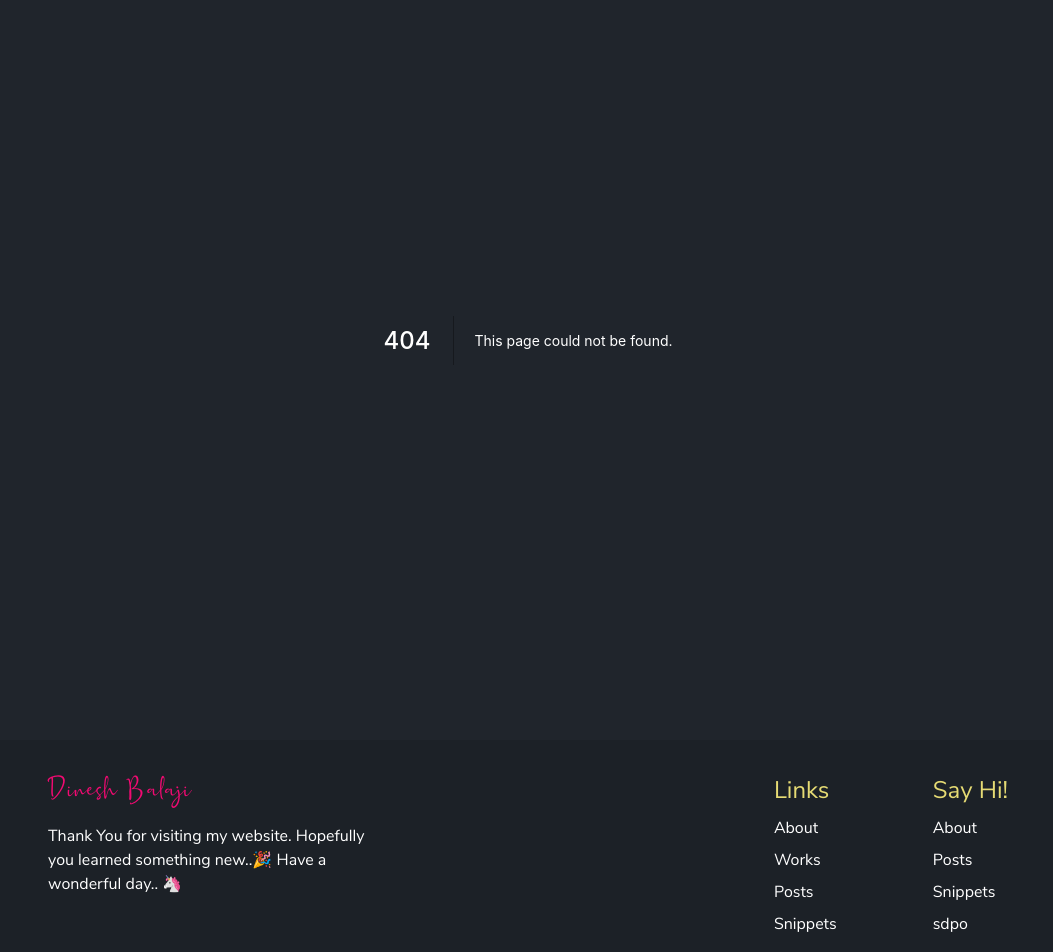
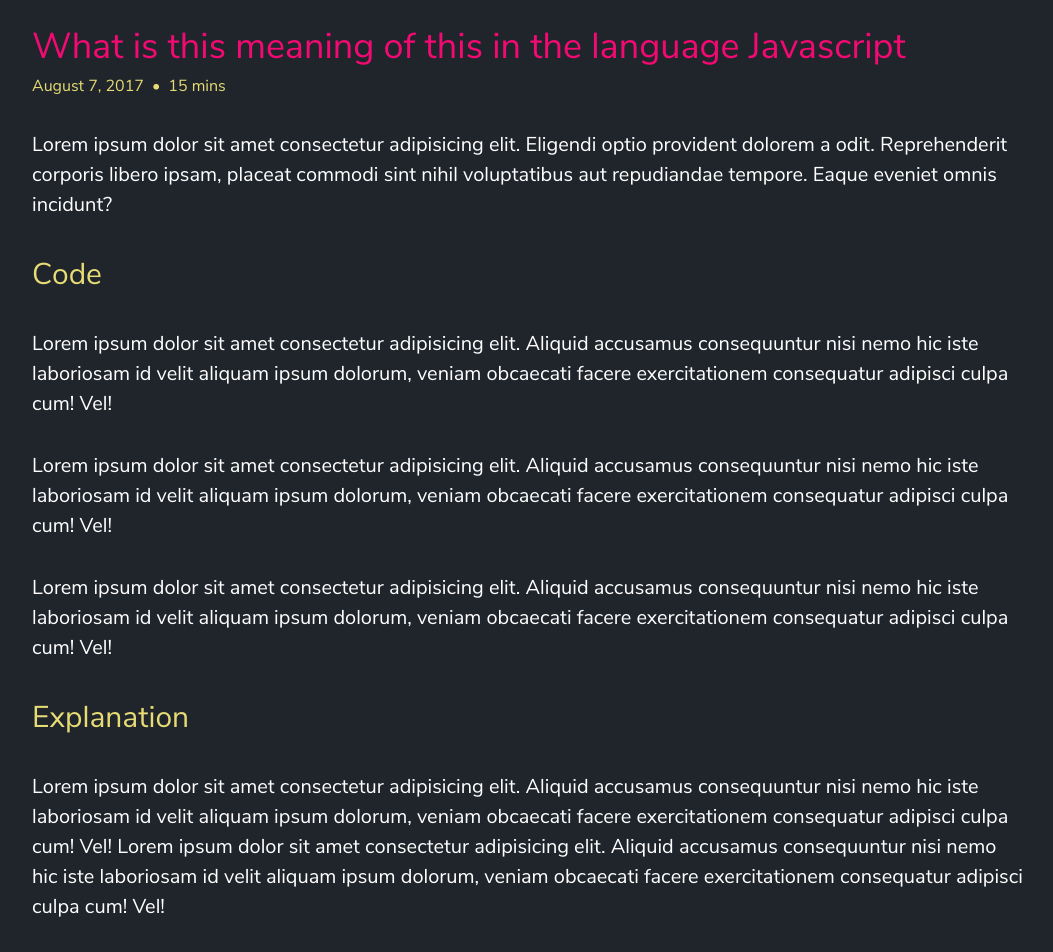
Before and after one commit to sidthesloth92/db-portfolio, a Next.js app: page /snippets/1 in a window 1280 px wide. Before the commit this address had no page. Shown: the part 140-1092 px from the top of the page, without its empty margins (112-1165 px from the left). Built offline with nearby package versions, Linux system fonts and the light colour scheme.

Commit message:
feat(global): add snippet instance page

```diff
--- /dev/null
+++ b/src/pages/snippets/[id].tsx
@@ -0,0 +1,69 @@
+import PageBody from '../../components/page-body/PageBody';
+import Page from '../../components/page/Page';
+
+/**
+ * Represents a page for a single instance of a snippet.
+ */
+const SnippetPage: React.FC = () => {
+  return (
+    <Page>
+      <div className="mb-8">
+        <h3 className="text-primary text-bold">
+          What is this meaning of this in the language Javascript
+        </h3>
+        <div className="text-secondary mb-8">
+          <span>August 7, 2017</span>
+          <span className="px-2">•</span>
+          <span>15 mins</span>
+        </div>
+        <h6>
+          Lorem ipsum dolor sit amet consectetur adipisicing elit. Eligendi
+          optio provident dolorem a odit. Reprehenderit corporis libero ipsam,
+          placeat commodi sint nihil voluptatibus aut repudiandae tempore. Eaque
+          eveniet omnis incidunt?
+        </h6>
+      </div>
+      <PageBody>
+        <h4 className="text-secondary mb-8">Code</h4>
+        <p className="mb-8 text-xl font-light">
+          Lorem ipsum dolor sit amet consectetur adipisicing elit. Aliquid
+          accusamus consequuntur nisi nemo hic iste laboriosam id velit aliquam
+          ipsum dolorum, veniam obcaecati facere exercitationem consequatur
+          adipisci culpa cum! Vel!
+        </p>
+        <p className="mb-8 text-xl font-light">
+          Lorem ipsum dolor sit amet consectetur adipisicing elit. Aliquid
+          accusamus consequuntur nisi nemo hic iste laboriosam id velit aliquam
+          ipsum dolorum, veniam obcaecati facere exercitationem consequatur
+          adipisci culpa cum! Vel!
+        </p>
+        <p className="mb-8 text-xl font-light">
+          Lorem ipsum dolor sit amet consectetur adipisicing elit. Aliquid
+          accusamus consequuntur nisi nemo hic iste laboriosam id velit aliquam
+          ipsum dolorum, veniam obcaecati facere exercitationem consequatur
+          adipisci culpa cum! Vel!
+        </p>
+        <h4 className="text-secondary mb-8">Explanation</h4>
+
+        <p className="mb-8 text-xl font-light">
+          Lorem ipsum dolor sit amet consectetur adipisicing elit. Aliquid
+          accusamus consequuntur nisi nemo hic iste laboriosam id velit aliquam
+          ipsum dolorum, veniam obcaecati facere exercitationem consequatur
+          adipisci culpa cum! Vel! Lorem ipsum dolor sit amet consectetur
+          adipisicing elit. Aliquid accusamus consequuntur nisi nemo hic iste
+          laboriosam id velit aliquam ipsum dolorum, veniam obcaecati facere
+          exercitationem consequatur adipisci culpa cum! Vel!
+        </p>
+
+        <p className="mb-8 text-xl font-light">
+          Lorem ipsum dolor sit amet consectetur adipisicing elit. Aliquid
+          accusamus consequuntur nisi nemo hic iste laboriosam id velit aliquam
+          ipsum dolorum, veniam obcaecati facere exercitationem consequatur
+          adipisci culpa cum! Vel!
+        </p>
+      </PageBody>
+    </Page>
+  );
+};
+
+export default SnippetPage;
--- a/src/pages/snippets.tsx
+++ b/src/pages/snippets/index.tsx
@@ -1,6 +1,8 @@
-import PageBody from '../components/page-body/PageBody';
-import PageHeader from '../components/page-header/PageHeader';
-import Page from '../components/page/Page';
+import Link from 'next/link';
+
+import PageBody from '../../components/page-body/PageBody';
+import PageHeader from '../../components/page-header/PageHeader';
+import Page from '../../components/page/Page';
 
 /**
  * The snippets page of the application.
@@ -34,8 +36,10 @@
 
           <tbody>
             <tr>
-              <td className="w-3/12 p-4 border-b border-dark-light">
-                Date to JSON
+              <td className="w-3/12 p-4 border-b border-dark-light  hover:text-primary">
+                <Link href="/snippets/id">
+                  <a>Date to JSON</a>
+                </Link>
               </td>
               <td className="w-5/12 p-4 border-b border-dark-light">
                 Amet minim mollit non deserunt ullamco est sit aliqua dolor do{' '}
```
